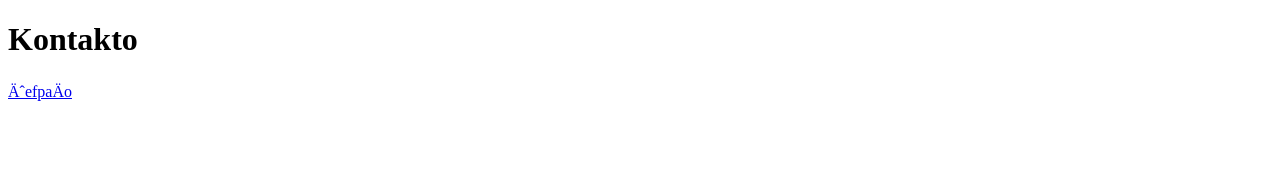
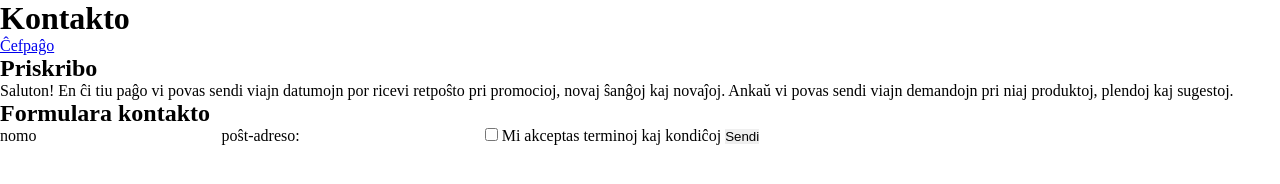
Before and after one commit to marcosnitola/learningGit, a plain HTML site: page pages/contact.html in a window 1280 px wide. Drawn offline with Linux system fonts and the light colour scheme; files that its build step writes are made by us from their sources.

Commit message:
contact page content

```diff
--- a/pages/contact.html
+++ b/pages/contact.html
@@ -1,13 +1,42 @@
 <!DOCTYPE html>
 <html lang="eo">
 <head>
-	<meta name="charset" content="utf-8">
+	<base href="..">
+	<meta charset="UTF-8">
+    <meta http-equiv="X-UA-Compatible" content="IE=edge">
+    <meta name="viewport" content="width=device-width, initial-scale=1.0">
 	<title>Kontakto</title>
+	<link rel="stylesheet" href="resources/style.css">
 </head>
 <body>
 	<header>
 		<h1>Kontakto</h1>
-		<a href="../index.html">Ĉefpaĝo</a>
+		<a href="index.html">Ĉefpaĝo</a>
 	</header>
+
+	<main>
+		<section>
+			<h2>Priskribo</h2>
+			<p>Saluton! En ĉi tiu paĝo vi povas sendi viajn datumojn por ricevi retpoŝto pri promocioj, novaj ŝanĝoj kaj novaĵoj. Ankaŭ vi povas sendi viajn demandojn pri niaj produktoj, plendoj kaj sugestoj.</p>
+		</section>
+		<section>
+			<h2>Formulara kontakto</h2>
+			<form action="." method="post">
+				<label for="nameusr">
+					nomo
+					<input type="text" name="nameUser" id="nameusr">
+				</label>
+				<label for="email">
+					poŝt-adreso:
+					<input type="email" name="emailusr" id="email">
+				</label>
+				<label for="terms">
+					<input type="checkbox" name="terms" id="terms">
+					Mi akceptas terminoj kaj kondiĉoj
+				</label>
+				<button type="submit">Sendi</button>
+			</form>
+		</section>
+	</main>
 </body>
 </html>
```
Also changed, not shown: index.html (+1 -1 lines).
